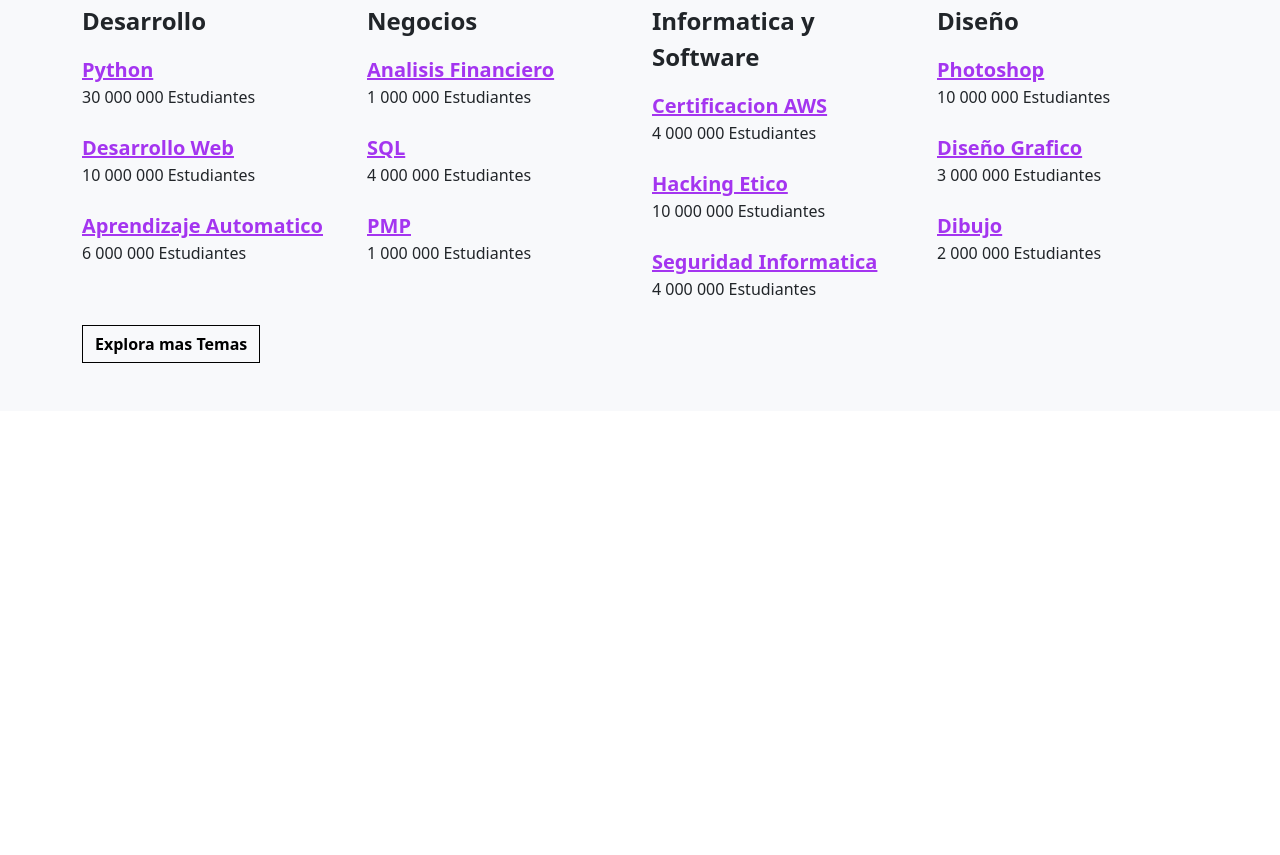
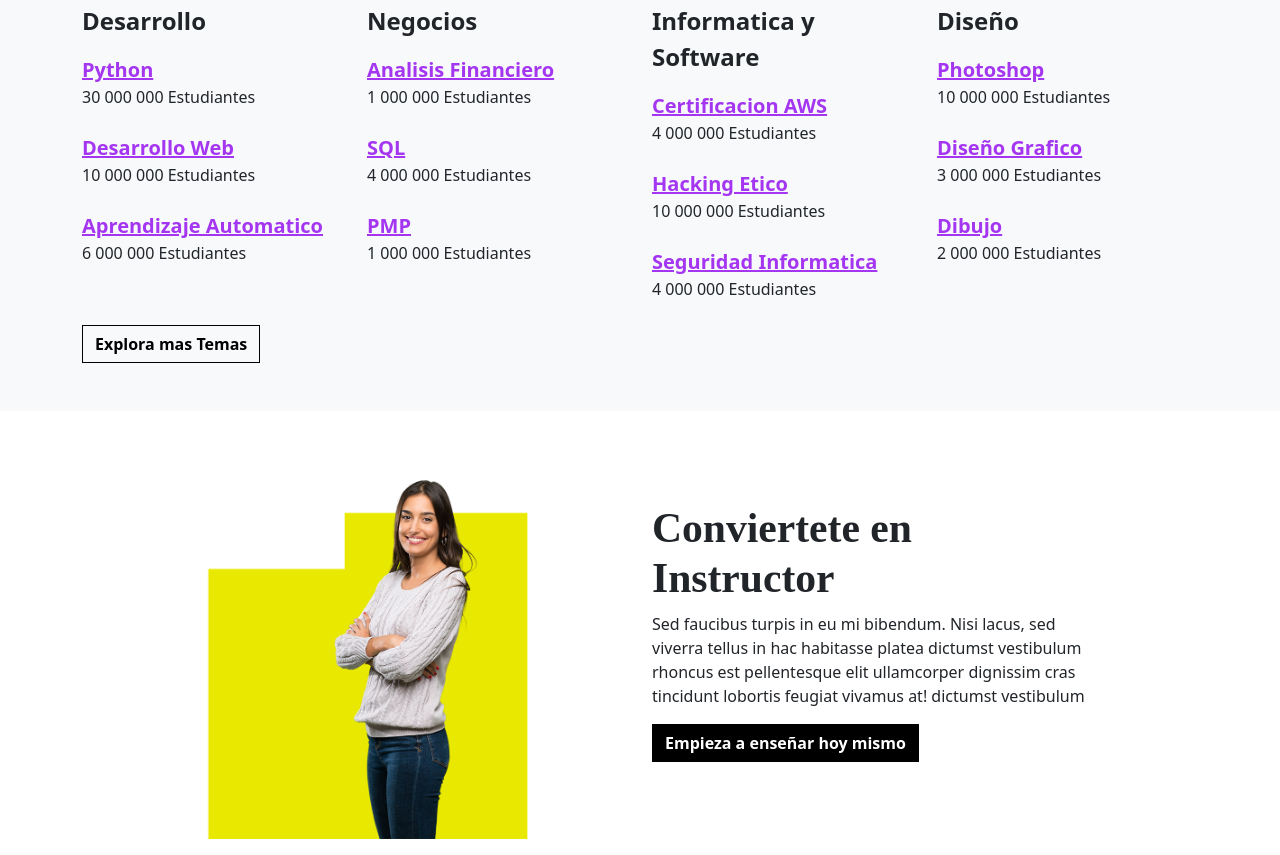
Before and after one commit to xandro2021/UdemyCloneBootstrapSASS, a website: page index.html in a window 1280 px wide. Shown: the part 2879-3734 px from the top of the page. Before the commit the page ends 3290 px from the top, so only its background shows below. Drawn offline with nearby package versions, Linux system fonts and the light colour scheme; files whose address does not match are found by name; a web font is replaced by a local one.

Commit message:
create and style the section: "convierte en instructor"

```diff
--- a/index.html
+++ b/index.html
@@ -560,6 +560,25 @@
         </div>
     </section>
 
+    <section class="container-xl py-3">
+        <div class="row justify-content-center align-items-center">
+            <div class="col-md-5 order-2 order-md-1">
+                <img class="img-fluid" alt="imagen instructor" src="build/img/persona2.png" />
+            </div>
+            <div class="col-md-5 order-1 order-md-2">
+                <h2 class="fs-3">Conviertete en Instructor</h2>
+                <p>
+                    Sed faucibus turpis in eu mi bibendum. Nisi lacus, sed viverra tellus in hac habitasse platea
+                    dictumst vestibulum
+                    rhoncus est pellentesque elit ullamcorper dignissim cras tincidunt lobortis feugiat vivamus at!
+                    dictumst vestibulum
+                </p>
+
+                <a href="#" class="btn btn-dark">Empieza a enseñar hoy mismo</a>
+            </div>
+        </div>
+    </section>
+
 </body>
 
 </html>
```
